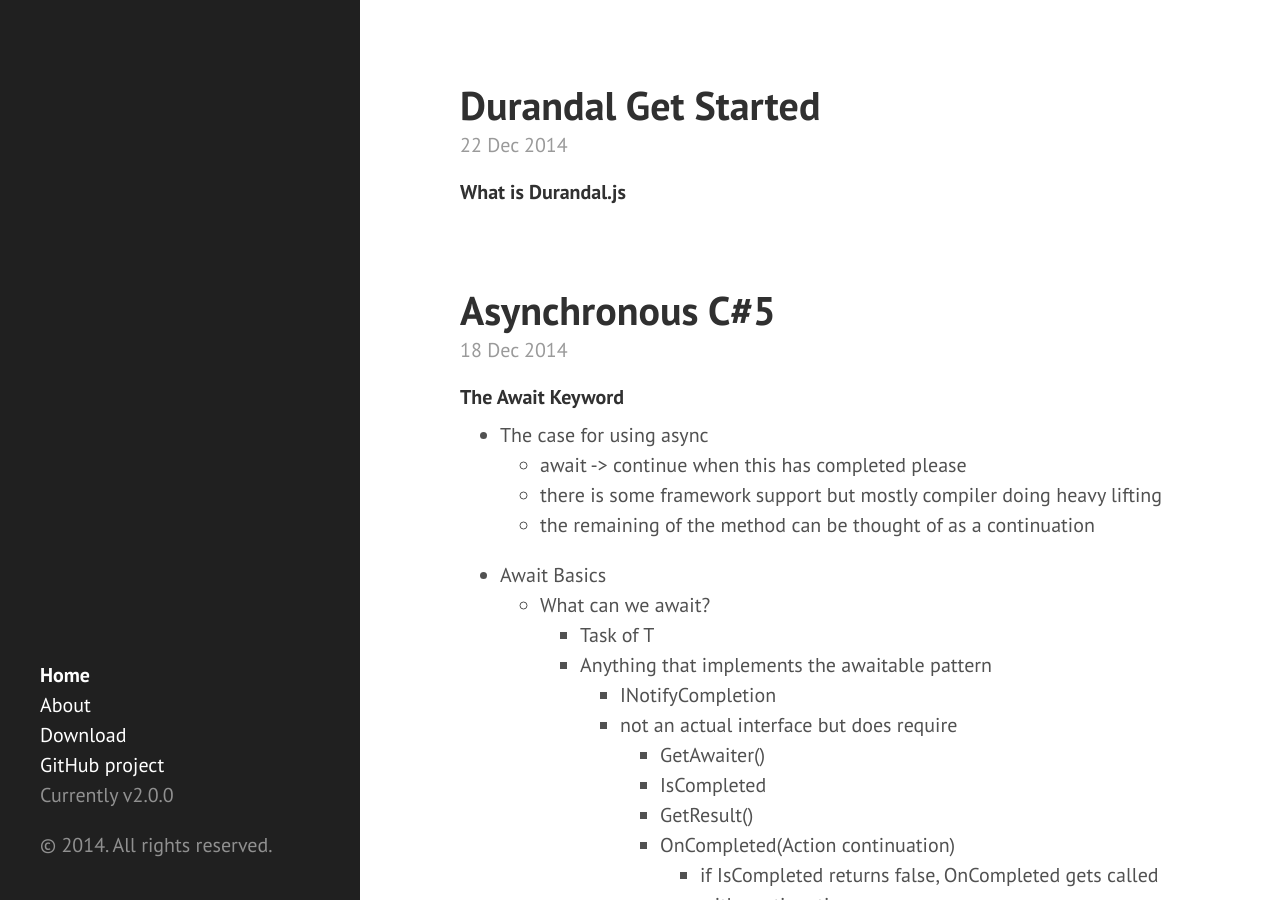
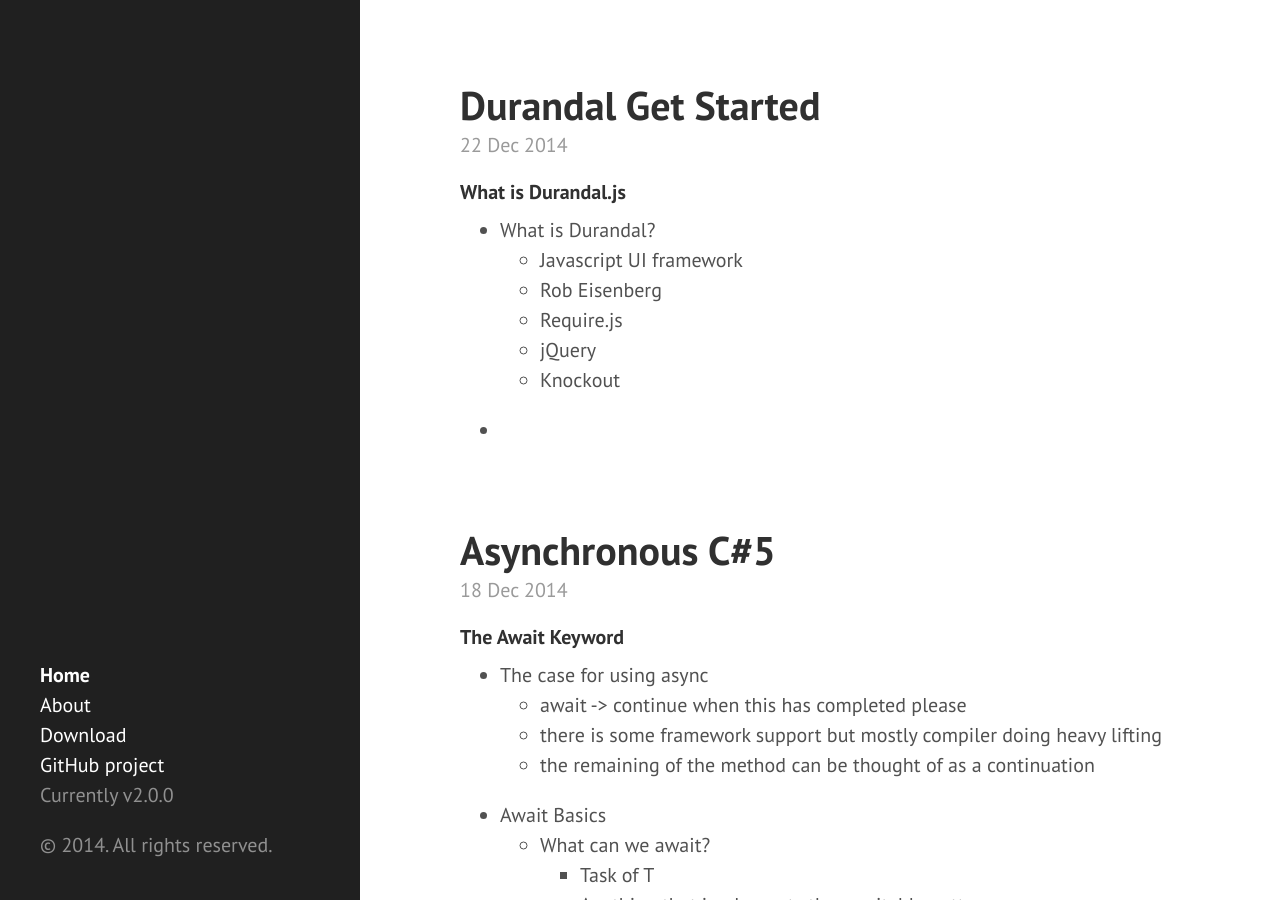
Before and after one commit to eneiand/eneiand.github.io, a Jekyll site: the page built from index.html, in a window 1280 px wide and 900 px high. Built offline with Jekyll 4.4.1, drawn with Linux system fonts in a browser that asks for light colours; Markdown is read by kramdown in place of the engine named in the settings; the list of posts is cut into pages by our own code.

Commit message:
Update 2014-12-22-durandal-get-started.md

```diff
--- a/_posts/2014-12-22-durandal-get-started.md
+++ b/_posts/2014-12-22-durandal-get-started.md
@@ -1 +1,9 @@
 #### What is Durandal.js ####
+
+* What is Durandal?
+  * Javascript UI framework
+  * Rob Eisenberg
+  * Require.js
+  * jQuery
+  * Knockout
+*
```
